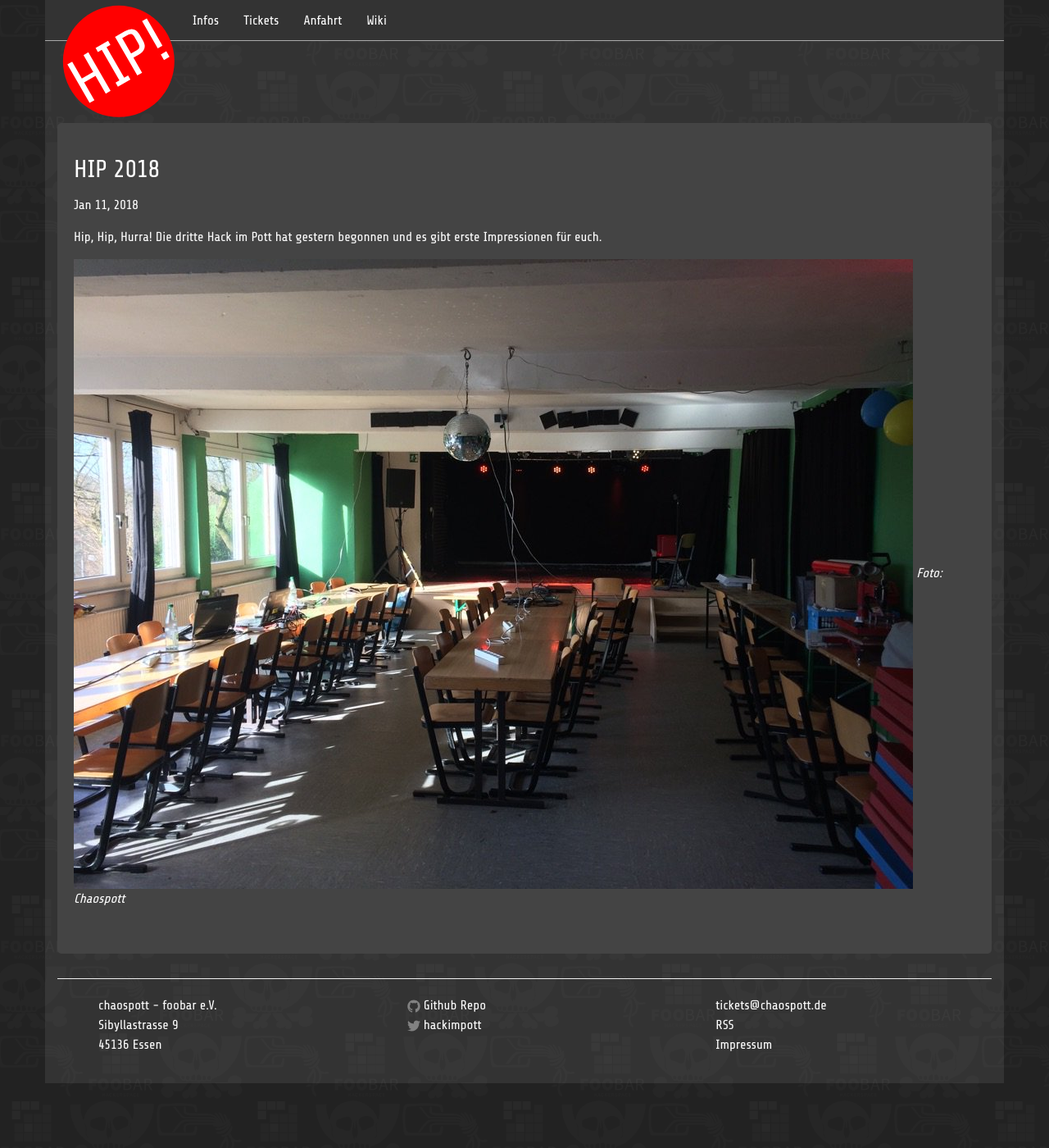
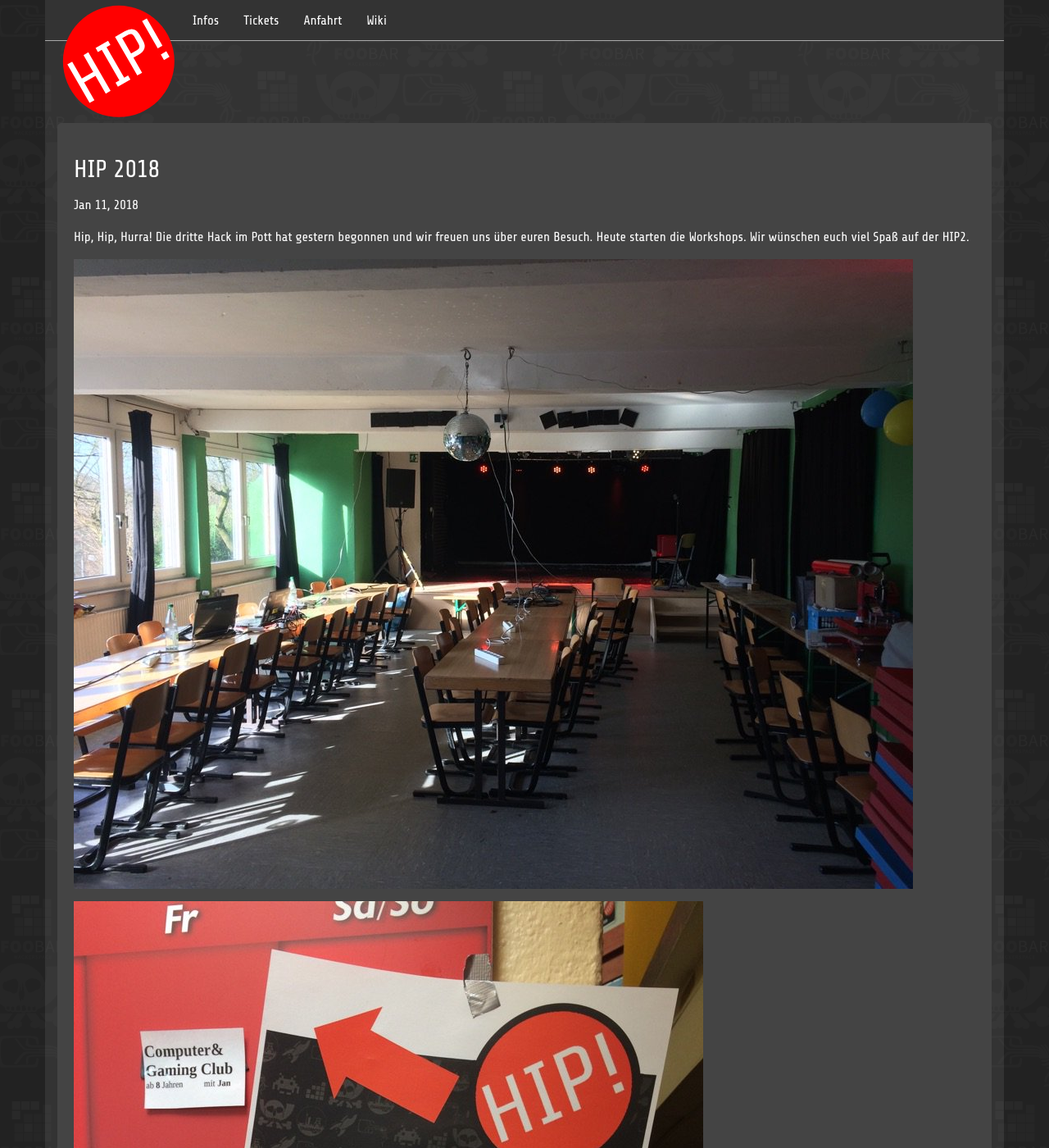
Before and after one commit to c3e/hip-site, a Jekyll site: the page built from _posts/2018-02-24-impressionen-hip2.markdown, in a window 1280 px wide and 1400 px high. Shown: the whole window at 82% size. Built offline with Jekyll 4.4.1, drawn with Linux system fonts in a browser that asks for light colours.

Commit message:
Impressionen HIP2

```diff
--- a/_posts/2018-02-24-impressionen-hip2.markdown
+++ b/_posts/2018-02-24-impressionen-hip2.markdown
@@ -6,7 +6,10 @@ post_author: gammlaa
 ---
 
 Hip, Hip, Hurra!
-Die dritte Hack im Pott hat gestern begonnen und es gibt erste Impressionen für euch.
+Die dritte Hack im Pott hat gestern begonnen und wir freuen uns über euren Besuch. Heute starten die Workshops. Wir wünschen euch viel Spaß auf der HIP2.
 
 ![HIP2](/img/impressionen/hip2-01.jpg)
-*Foto: Chaospott*
+
+![HIP2](/img/impressionen/hip2-02.jpg)
+
+![HIP2](/img/impressionen/hip2-03.jpg)
```
Also changed, not shown: img/impressionen/hip2-02.jpg (added), img/impressionen/hip2-03.jpg (added).
